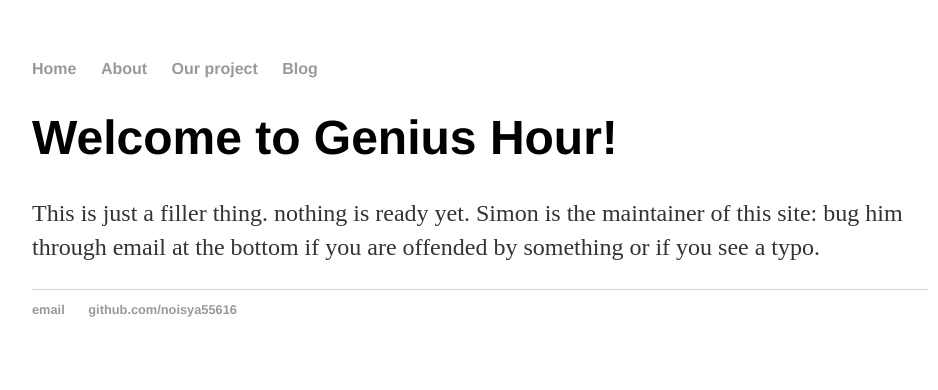
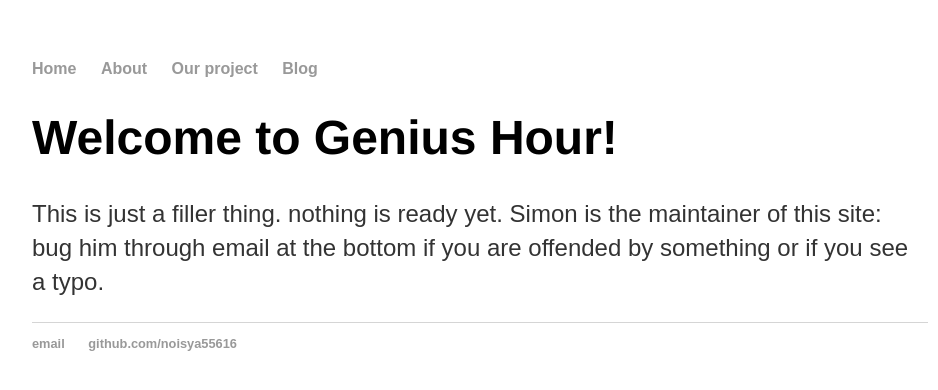
Before and after one commit to shangmingwu/noisya55616.github.io-archive, a Jekyll site: the page built from index.html, in a window 1280 px wide. Shown: the top 390 px of the page, without its empty margins (160-1098 px from the left). Built offline with Jekyll 4.4.1, drawn with Linux system fonts in a browser that asks for light colours.

Commit message:
Update main.css

```diff
--- a/css/main.css
+++ b/css/main.css
@@ -3,11 +3,15 @@ body {
     width: 70%;
 }
 nav ul, footer ul {
-    font-family:'Helvetica', 'Arial', 'Sans-Serif';
+    font-family:'Arial', 'Helvetica', 'Sans-Serif';
     padding: 0px;
     list-style: none;
     font-weight: bold;
 }
+
+* {
+    font-family: 'Arial', 'Helvetica';
+  }
 nav ul li, footer ul li {
     display: inline;
     margin-right: 20px;
```
